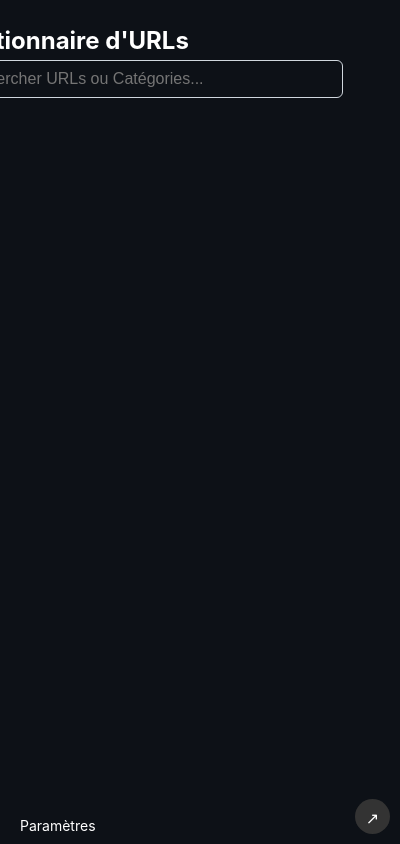
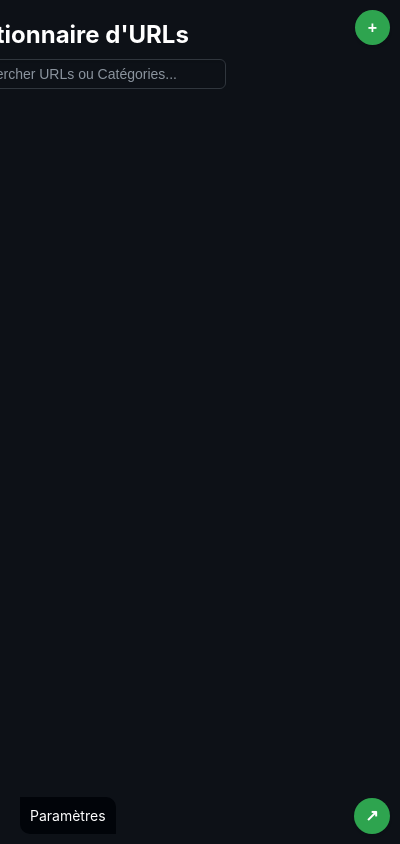
Before and after one commit to nnooiixx/ModernLinkVault, a browser extension: page public/popup.html in a window 400 px wide. Shown: the top 844 px of the page. Drawn offline with Linux system fonts and the light colour scheme.

Commit message:
Update styles.css

```diff
--- a/src/assets/styles.css
+++ b/src/assets/styles.css
@@ -30,24 +30,38 @@ h1 {
 }
 
 .add-btn {
-  background-color: #333;
+  background-color: #2ea44f; /* GitHub green */
   color: white;
-  font-size: 24px;
+  font-size: 16px; /* Reduced font size to match fullscreen button */
   border: none;
-  border-radius: 50%;
-  width: 40px;
-  height: 40px;
+  border-radius: 50%; /* Make it fully rounded */
+  width: 35px; /* Same width as fullscreen button */
+  height: 35px; /* Same height as fullscreen button */
   cursor: pointer;
-  transition: transform 0.3s;
+  box-shadow: 0px 2px 3px rgba(0, 0, 0, 0.1); /* Subtle shadow */
+  transition: background-color 0.2s, box-shadow 0.2s;
+  position: absolute; /* Absolute positioning */
+  right: 10px; /* Align to the right */
+  top: 10px; /* Adjust top spacing */
+  display: flex; /* Ensure the "+" is centered */
+  justify-content: center;
+  align-items: center;
 }
 
 .add-btn:hover {
-  transform: scale(1.1);
+  background-color: #2c974b; /* Slightly darker green on hover */
+  box-shadow: 0px 3px 5px rgba(0, 0, 0, 0.2); /* Increase shadow on hover */
+  transform: scale(1.05); /* Slight growth on hover */
+}
+
+.add-btn:active {
+  background-color: #2a8c47;
+  transform: scale(1); /* Return to original size */
 }
 
 /* Form and button styling */
 #url-form {
-  margin-top: 20px;
+  margin-top: 10px;  /* Reduce space between form and other elements */
 }
 
 #url-form.hidden {
@@ -81,27 +95,31 @@ button:hover {
 
 /* Search Input Styling */
 #search-container {
-  margin-bottom: 15px;
+  margin-bottom: 10px; /* Margin for spacing below */
+  margin-top: 10px;    /* Add top spacing */
+  display: flex;
+  justify-content: flex-start; /* Align the search bar to the left */
 }
 
 #search-input {
-  width: 75%;
-  padding: 8px;
-  border: 1px solid #d0d7de;
-  border-radius: 6px;
-  background-color: #0d1117;
-  font-size: 16px;
-  color: #c9d1d9;
-  box-shadow: inset 0 1px 2px rgba(0,0,0,0.075);
+  width: 100%;
+  max-width: 250px; /* Smaller width to make it more compact */
+  padding: 6px 12px; /* Reduced padding for a compact look */
+  font-size: 14px; /* Smaller font size */
+  color: #c9d1d9; /* Similar text color to GitHub */
+  background-color: #0d1117; /* Same dark background */
+  border: 1px solid #30363d; /* Border similar to GitHub */
+  border-radius: 6px; /* Rounded corners */
+  box-shadow: inset 0 1px 2px rgba(0, 0, 0, 0.075); /* Slight inner shadow */
   transition: border-color 0.15s ease-in-out, box-shadow 0.15s ease-in-out;
-  line-height: 1.25; /* Matches GitHub styling */
 }
 
 /* Search input focus styling */
+
 #search-input:focus {
-  border-color: #1f6feb;
-  box-shadow: 0 0 0 3px rgba(31, 111, 235, 0.3); /* Blue outline on focus */
-  outline: none;
+  border-color: #1f6feb; /* Border color change on focus */
+  box-shadow: 0 0 0 3px rgba(31, 111, 235, 0.3); /* Subtle shadow on focus */
+  outline: none; /* Remove default outline */
 }
 
 /* Link List Styling */
@@ -141,22 +159,33 @@ button:hover {
 
 /* Fullscreen button at the bottom */
 .fullscreen-btn {
-  position: fixed;
-  bottom: 10px;
-  right: 10px;
-  background-color: #333;
+  background-color: #2ea44f; /* GitHub green */
   color: white;
   font-size: 16px;
   border: none;
-  border-radius: 50%;
-  width: 35px;
-  height: 35px;
+  border-radius: 50%; /* Round shape */
+  width: 36px;
+  height: 36px;
   cursor: pointer;
-  transition: transform 0.3s;
+  display: flex;
+  justify-content: center;
+  align-items: center;
+  box-shadow: 0px 2px 3px rgba(0, 0, 0, 0.1); /* Subtle shadow */
+  transition: background-color 0.2s, box-shadow 0.2s;
+  position: absolute; /* Make the button position absolute */
+  right: 10px; /* Align to the right */
+  bottom: 10px; /* Stick to the bottom */
 }
 
 .fullscreen-btn:hover {
-  transform: scale(1.1);
+  background-color: #2c974b; /* Darker green for hover */
+  box-shadow: 0px 3px 5px rgba(0, 0, 0, 0.2); /* Deeper shadow on hover */
+  transform: scale(1.05); /* Slight grow on hover */
+}
+
+.fullscreen-btn:active {
+  background-color: #2a8c47; /* Darker green for active state */
+  transform: scale(1); /* Return to original size on click */
 }
 
 /* Styling for the settings link */
@@ -165,10 +194,12 @@ button:hover {
   color: #fff;
   text-decoration: none;
   cursor: pointer;
-  position: fixed; /* Keeps it at the bottom */
-  bottom: 10px; /* Adjust as necessary for bottom spacing */
-  left: 20px; /* Align it with the left content */
-  padding-top: 25px; /* Add padding on top to create the needed space */
+  position: fixed;
+  bottom: 10px;
+  left: 20px;
+  padding: 10px;
+  background-color: #010409; /* Background color for the square */
+  border-radius: 0px 10px 0px 10px; /* Rounded top-right and bottom-left corners */
 }
 
 .settings-text:hover {
@@ -356,3 +387,74 @@ button:hover {
   color: #6e7681; /* Lighter color for the placeholder text */
   font-style: italic; /* Make it look more like a placeholder */
 }
+
+/* Separator */
+.separator {
+  width: 100%;
+  height: 1px;
+  background-color: #353c44; /* The separator's color */
+  margin: 40px 0; /* Adds 30px space to the top and bottom */
+}
+
+input[type="text"],
+input[type="url"] {
+  width: 75%;  /* Reduce the width */
+  padding: 5px 10px;  /* Smaller padding */
+  border: 1px solid #d0d7de;
+  border-radius: 6px;
+  background-color: #0d1117;
+  font-size: 14px;  /* Smaller font size */
+  color: #c9d1d9;
+  box-shadow: inset 0 1px 2px rgba(0, 0, 0, 0.075);
+  transition: border-color 0.15s ease-in-out, box-shadow 0.15s ease-in-out;
+}
+
+input[type="text"]::placeholder,
+input[type="url"]::placeholder {
+  color: #8b949e;
+  font-size: 14px;  /* Smaller placeholder text */
+}
+
+input[type="text"]:focus,
+input[type="url"]:focus {
+  border-color: #1f6feb;
+  outline: none;
+  box-shadow: 0 0 0 2px rgba(31, 111, 235, 0.3);
+}
+
+
+
+button {
+  padding: 5px 10px;  /* Smaller padding */
+  background-color: #238636;
+  border: 1px solid rgba(27,31,36,0.15);
+  color: #ffffff;
+  border-radius: 6px;
+  font-size: 12px;  /* Smaller font size */
+  font-weight: 600;
+  line-height: 18px;  /* Reduced line height */
+  cursor: pointer;
+  transition: background-color 0.2s;
+}
+
+button:hover {
+  background-color: #2ea043;
+}
+
+button#save-url {
+  padding: 5px 12px;  /* Smaller padding */
+  background-color: #238636;
+  border: 1px solid rgba(27,31,36,0.15);
+  color: #ffffff;
+  border-radius: 6px;
+  font-size: 14px;  /* Smaller font size */
+  font-weight: 600;
+  line-height: 20px;
+  cursor: pointer;
+  transition: background-color 0.2s;
+  width: auto; /* Reduce the button width */
+}
+
+button#save-url:hover {
+  background-color: #2ea043;
+}
```
